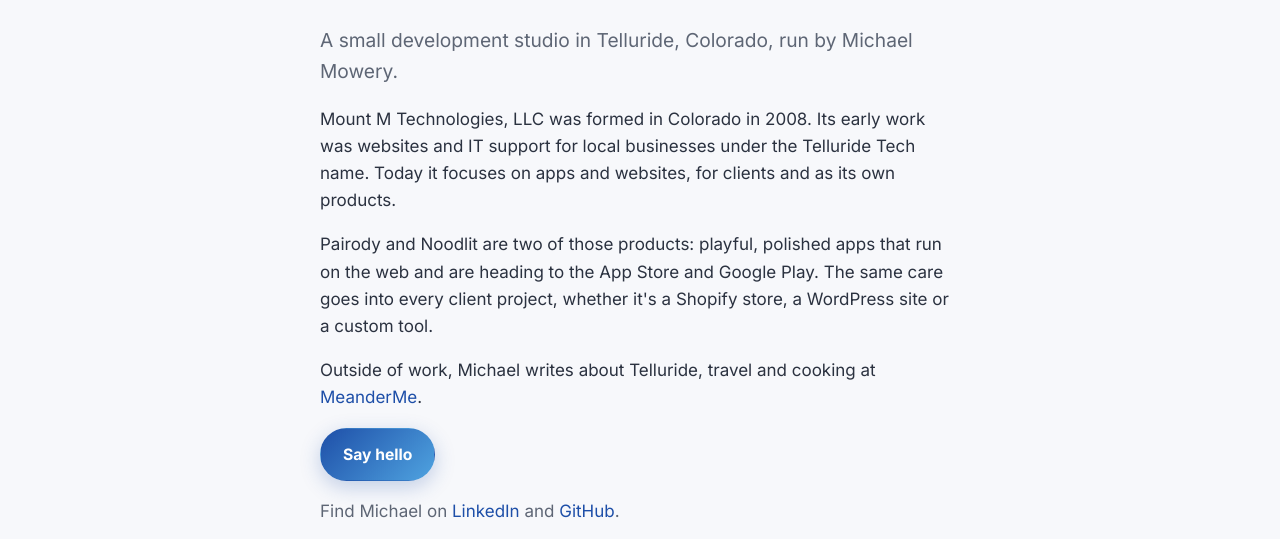
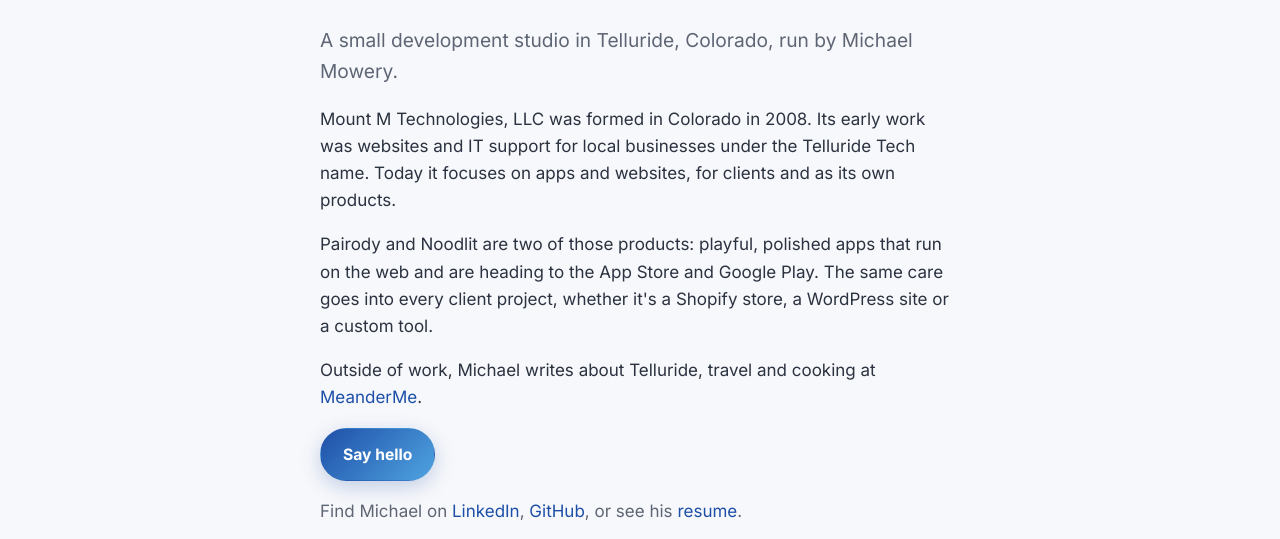
Before and after one commit to michaelmowery/mountm-site, an Astro site: page /about in a window 1280 px wide. Shown: the part 261-800 px from the top of the page. Built offline with nearby package versions, Linux system fonts and the light colour scheme; Astro itself is replaced by a stand-in of ours.

Commit message:
Add resume link to the About page
Co-Authored-By: Claude Opus 5.5 <noreply@anthropic.com>
Claude-Session: https://claude.ai/code/session_01T4A7rmGLcNmd5MQPT3VrXd

```diff
--- a/src/pages/about.astro
+++ b/src/pages/about.astro
@@ -12,7 +12,7 @@ import { u } from '../lib/url';
       <p>Pairody and Noodlit are two of those products: playful, polished apps that run on the web and are heading to the App Store and Google Play. The same care goes into every client project, whether it's a Shopify store, a WordPress site or a custom tool.</p>
       <p>Outside of work, Michael writes about Telluride, travel and cooking at <a href="https://meander.me">MeanderMe</a>.</p>
       <p><a class="btn btn-primary" href={u("/contact/")} data-umami-event="start-project" data-umami-event-from="about">Say hello</a></p>
-      <p class="profiles">Find Michael on <a href="https://www.linkedin.com/in/michaelmowery/" rel="me noopener" data-umami-event="profile" data-umami-event-site="linkedin">LinkedIn</a> and <a href="https://github.com/michaelmowery" rel="me noopener" data-umami-event="profile" data-umami-event-site="github">GitHub</a>.</p>
+      <p class="profiles">Find Michael on <a href="https://www.linkedin.com/in/michaelmowery/" rel="me noopener" data-umami-event="profile" data-umami-event-site="linkedin">LinkedIn</a>, <a href="https://github.com/michaelmowery" rel="me noopener" data-umami-event="profile" data-umami-event-site="github">GitHub</a>, or see his <a href="https://mmml.ink/Career" rel="noopener" data-umami-event="profile" data-umami-event-site="resume">resume</a>.</p>
     </div>
   </section>
 </Base>
```
